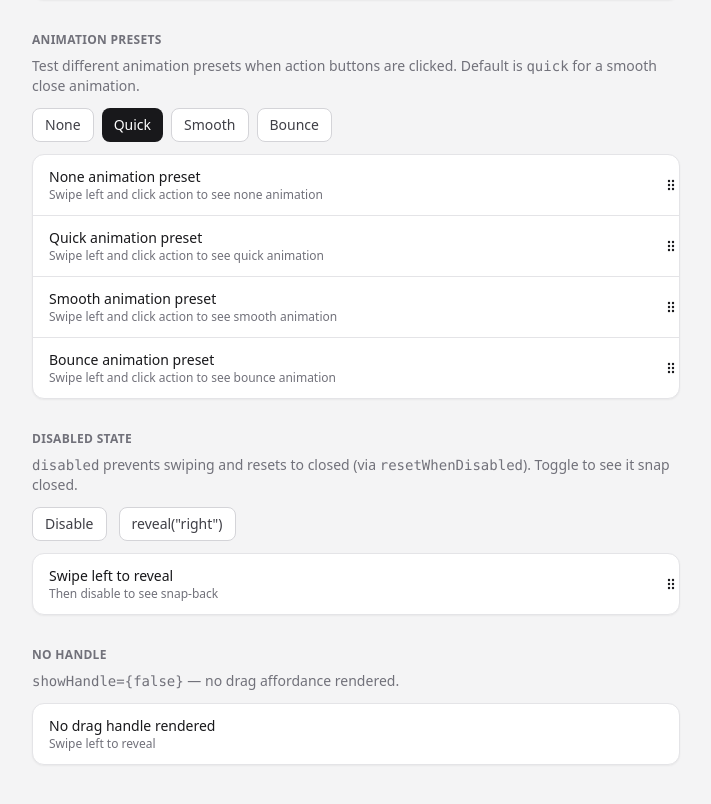
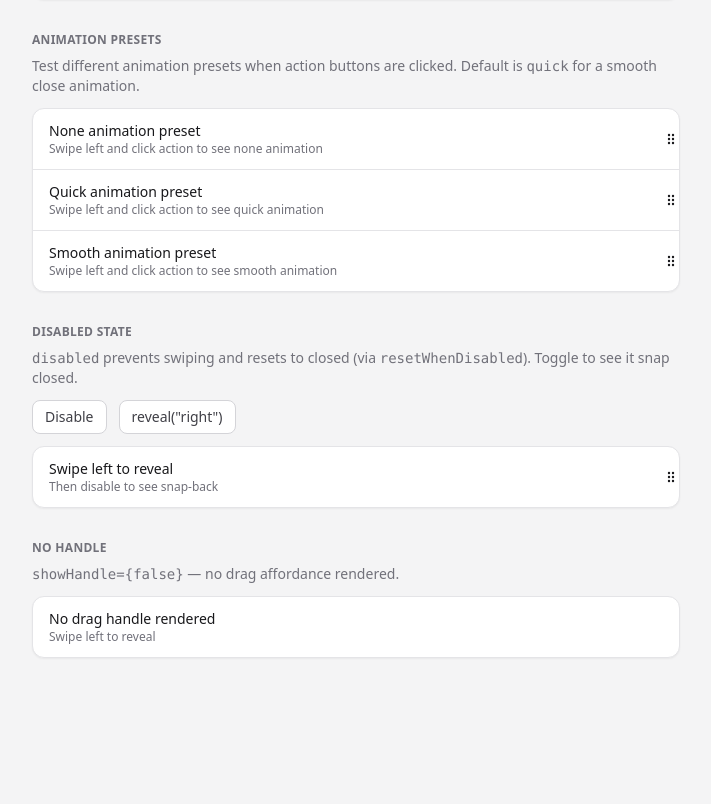
Before and after one commit to present-day/reveal-row, a React (Vite) app in the folder playground/: page / in a window 1280 px wide. Shown: the part 1404-2208 px from the top of the page, without its empty margins (284-995 px from the left). Built offline with nearby package versions, Linux system fonts and the light colour scheme.

Commit message:
Improve playground; remove bounce preset

```diff
--- a/playground/src/PlaygroundApp.tsx
+++ b/playground/src/PlaygroundApp.tsx
@@ -385,9 +385,6 @@ export function PlaygroundApp() {
 }
 
 function AnimationDemo({ onLog }: { onLog: (text: string) => void }) {
-  const [selectedPreset, setSelectedPreset] = useState<AnimationPreset>(
-    ANIMATION_PRESET.quick,
-  )
   const animRefMap = useRef<Map<AnimationPreset, RevealRowHandle>>(new Map())
 
   const presets: Array<{
@@ -398,34 +395,9 @@ function AnimationDemo({ onLog }: { onLog: (text: string) => void }) {
     { preset: ANIMATION_PRESET.none, label: 'None', color: 'bg-gray-500' },
     { preset: ANIMATION_PRESET.quick, label: 'Quick', color: 'bg-blue-500' },
     { preset: ANIMATION_PRESET.smooth, label: 'Smooth', color: 'bg-green-500' },
-    {
-      preset: ANIMATION_PRESET.bounce,
-      label: 'Bounce',
-      color: 'bg-purple-500',
-    },
   ]
 
   return (
-    <div>
-      <div className="mb-3 flex flex-wrap gap-2">
-        {presets.map(({ preset, label }) => (
-          <button
-            key={preset}
-            type="button"
-            onClick={() => {
-              setSelectedPreset(preset)
-              onLog(`animation preset changed to: ${preset}`)
-            }}
-            className={`rounded-lg px-3 py-1.5 text-sm font-medium ${
-              selectedPreset === preset
-                ? 'bg-zinc-900 text-white'
-                : 'border border-zinc-300 bg-white text-zinc-700 hover:bg-zinc-50'
-            }`}
-          >
-            {label}
-          </button>
-        ))}
-      </div>
     <div className="space-y-0 overflow-hidden rounded-xl border border-zinc-200 bg-white shadow-sm">
       {presets.map(({ preset, label, color }, i) => (
         <div key={preset}>
@@ -440,11 +412,12 @@ function AnimationDemo({ onLog }: { onLog: (text: string) => void }) {
               <ActionButton
                 label="Close"
                 color={color}
-                  onClick={() =>
+                onClick={() => {
                   onLog(
                     `animation-demo: ${label.toLowerCase()} animation close`,
                   )
-                  }
+                  animRefMap.current.get(preset)?.close(preset)
+                }}
               />
             }
             onRevealChange={(pos) =>
@@ -460,7 +433,6 @@ function AnimationDemo({ onLog }: { onLog: (text: string) => void }) {
           </RevealRow>
         </div>
       ))}
-      </div>
     </div>
   )
 }
--- a/src/types.ts
+++ b/src/types.ts
@@ -29,7 +29,6 @@ export const ANIMATION_PRESET = {
   none: 'none',
   quick: 'quick',
   smooth: 'smooth',
-  bounce: 'bounce',
 } as const
 
 export type AnimationPreset =
@@ -44,10 +43,6 @@ export const ANIMATION_PRESETS: Record<AnimationPreset, AnimationConfig> = {
   [ANIMATION_PRESET.none]: { duration: 0, easing: 'linear' },
   [ANIMATION_PRESET.quick]: { duration: 200, easing: 'ease-out' },
   [ANIMATION_PRESET.smooth]: { duration: 400, easing: 'ease-in-out' },
-  [ANIMATION_PRESET.bounce]: {
-    duration: 600,
-    easing: 'cubic-bezier(0.68, -0.55, 0.265, 1.55)',
-  },
 }
 
 export type RevealRowClassNames = {
```
Lines whose indentation alone changed are shown as unchanged.
